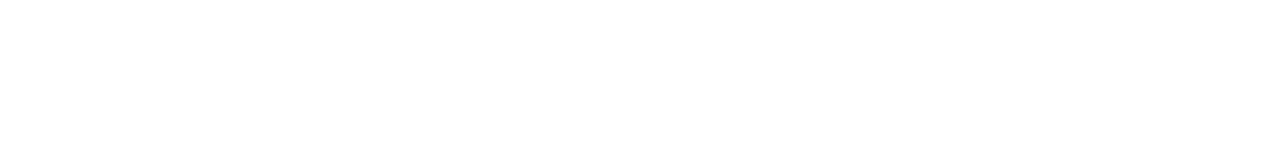
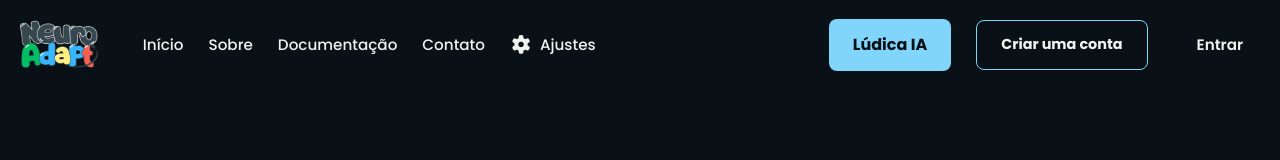
Before and after one commit to GiovannyCosta/neuroAdapt, a plain HTML site: page index.html in a window 1280 px wide. Drawn offline with Linux system fonts and the light colour scheme.

Commit message:
feat(nav): implementar header responsivo com foco em acessibilidade e design uiverse

```diff
--- a/assets/css/global.css
+++ b/assets/css/global.css
@@ -0,0 +1,105 @@
+/* ===== global ===== */
+/* IMPORTANTE:
+   Poppins para títulos/interface
+   Roboto como fallback seguro
+*/
+@import url('https://fonts.googleapis.com/css2?family=Poppins:wght@400;500;600;700&family=Roboto:wght@400;500&display=swap');
+
+/* =========================================
+   2. VARIÁVEIS (DESIGN TOKENS)
+========================================= */
+:root {
+    /* Tipografia */
+    --font-main: 'Poppins', 'Helvetica', Arial, sans-serif;
+    --font-body: 'Roboto', sans-serif;
+
+    /* Paleta Base (Modo Dark Padrão) */
+    --bg-ink-black: #091016;
+    /* Fundo Principal */
+    --bg-glass: rgba(9, 16, 22, 0.7);
+    /* Para o efeito de vidro no header */
+    --bg-white: #f0f4ef;
+
+    --text-white: #f0f4ef;
+    --text-black: #000000;
+    --text-metal: #94a3b8;
+    /* Ajustei levemente para melhor contraste no dark */
+
+    /* Tons Pastéis (Modo Calmo/Foco) */
+    --calm-primary: #81D4FA;
+    --calm-secondary: #B2DFDB;
+
+    /* Cores Vibrantes (Modo Estímulo) */
+    --stimulant-primary: #FF9800;
+    --stimulant-secondary: #FFEB3B;
+    --stimulant-accent: #F44336;
+
+    /* Dimensões e Layout */
+    --border-radius-sm: 8px;
+    --border-radius-lg: 16px;
+    --header-height: 90px;
+    --container-width: 1280px;
+    /* Defini um padrão seguro para desktop */
+}
+
+/* =========================================
+   3. RESET & CONFIGURAÇÕES BASE
+========================================= */
+* {
+    margin: 0;
+    padding: 0;
+    box-sizing: border-box;
+    text-decoration: none;
+
+}
+
+body {
+    background-color: var(--bg-ink-black);
+    color: var(--text-white);
+    font-family: var(--font-main);
+    line-height: 1.6;
+    overflow-x: hidden;
+    /* Evita rolagem horizontal indesejada */
+}
+
+/* =========================================
+   4. ACESSIBILIDADE E FOCO (CRÍTICO)
+========================================= */
+:focus-visible {
+    outline: 3px solid var(--calm-primary);
+    outline-offset: 4px;
+    /* Aumentei um pouco para não colar no elemento */
+    border-radius: 4px;
+}
+
+/* Preferência de Movimento Reduzido */
+@media (prefers-reduced-motion: reduce) {
+    *, ::before, ::after {
+        animation-duration: 0.01ms !important;
+        animation-iteration-count: 1 !important;
+        transition-duration: 0.01ms !important;
+        scroll-behavior: auto !important;
+    }
+}
+
+/* Sr-Only (Leitores de Tela) */
+.sr-only {
+    position: absolute;
+    width: 1px;
+    height: 1px;
+    padding: 0;
+    margin: -1px;
+    overflow: hidden;
+    clip: rect(0, 0, 0, 0);
+    white-space: nowrap;
+    border-width: 0;
+}
+
+/* =========================================
+   5. CLASSES UTILITÁRIAS
+========================================= */
+.container {
+    width: 90%;
+    max-width: var(--container-width);
+    margin: 0 auto;
+}
--- /dev/null
+++ b/assets/css/header.css
@@ -0,0 +1,175 @@
+/* ===== HEADER - NEUROADAPT ===== */
+
+.main-header {
+    height: var(--header-height);
+    width: 100%;
+    position: fixed;
+    top: 0;
+    left: 0;
+    z-index: 1000;
+
+    background: var(--bg-ink-black);
+    backdrop-filter: blur(12px);
+    -webkit-backdrop-filter: blur(12px);
+    display: flex;
+    align-items: center;
+}
+
+/* Navbar ocupando toda a largura para efeito de extremidades */
+.navbar {
+    display: flex;
+    align-items: center;
+    justify-content: space-between;
+    width: 100%;
+    padding: 0 1%;
+}
+
+/* ===== LADO ESQUERDO: LOGO E LINKS ===== */
+.nav-left {
+    display: flex;
+    align-items: center;
+    gap: 40px;
+    /* Espaço entre Logo e início do Menu */
+}
+
+/* Logo */
+.navbar-logo a {
+    display: flex;
+    align-items: center;
+    gap: 12px;
+    text-decoration: none;
+    transition: opacity 0.3s ease;
+}
+
+/*to do: trocar pela logo img*/
+.navbar-logo h2 {
+    color: var(--text-white);
+    font-size: 1.3rem;
+    font-weight: 700;
+    letter-spacing: 1.5px;
+    margin: 0;
+}
+
+.navbar-logo img {
+    height: 90px;
+    width: auto;
+    display: block;
+}
+
+/* Menu de Navegação */
+.navbar-menu {
+    display: flex;
+    align-items: center;
+    gap: 25px;
+}
+
+.nav-link {
+    color: var(--text-white);
+    font-size: 0.95rem;
+    font-weight: 500;
+    display: flex;
+    align-items: center;
+    gap: 8px;
+    transition: color 0.3s cubic-bezier(0.4, 0, 0.2, 1);
+}
+
+.nav-link:hover {
+    color: var(--calm-primary);
+}
+
+/* Estilização da Engrenagem */
+.nav-link i {
+    font-size: 1.1rem;
+    color: var(--text-white);
+    transition: transform 0.6s cubic-bezier(0.34, 1.56, 0.64, 1);
+}
+
+/* Animação
+    info:  apenas se o usuário permitir movimento */
+@media (prefers-reduced-motion: no-preference) {
+    .nav-link:hover i {
+        transform: rotate(90deg);
+        color: var(--calm-primary);
+    }
+}
+
+/* ===== LADO DIREITO: BOTÕES DE AÇÃO ===== */
+.nav-right {
+    display: flex;
+    align-items: center;
+    gap: 25px;
+    /* Espaço entre Lúdica, Entrar, Criar Conta */
+}
+
+.btn {
+    color: var(--text-white);
+    display: inline-flex;
+    align-items: center;
+    justify-content: center;
+    padding: 0.8rem 1.5rem;
+    border-radius: var(--border-radius-sm);
+    font-weight: 600;
+    cursor: pointer;
+    text-decoration: none;
+    font-family: var(--font-main);
+    transition: transform 0.2s ease, box-shadow 0.2s ease, filter 0.2s;
+}
+
+.btn:hover {
+    opacity: 0.8;
+    filter: brightness(1.1);
+}
+
+.btn-ludica {
+    background-color: var(--calm-primary);
+    color: var(--bg-ink-black);
+    font-weight: bold;
+}
+
+/* Botão Criar Conta */
+.btn-create {
+    font-weight: 700;
+    font-size: 0.9rem;
+    border: 1px solid var(--calm-primary);
+}
+
+.btn-login {
+    font-weight: 600;
+    font-size: 0.95rem;
+    transition: opacity 0.2s;
+}
+
+/* =========================================
+   RESPONSIVIDADE BÁSICA
+========================================= */
+@media (max-width: 1100px) {
+    .nav-left {
+
+        gap: 20px;
+    }
+
+    .navbar-menu {
+        gap: 15px;
+    }
+
+    .navbar-logo h2 {
+        display: none;
+    }
+
+    .btn {
+        padding: 0.5rem 1.2rem;
+        text-align: center;
+        font-size: 0.9rem;
+
+    }
+
+    /* Mantém apenas a img em telas médias */
+}
+
+@media (max-width: 850px) {
+
+    /* No futuro, aqui entra o Menu Mobile */
+    .navbar-menu {
+        display: none;
+    }
+}
--- a/index.html
+++ b/index.html
@@ -6,12 +6,48 @@
     <meta name="viewport" content="width=device-width, initial-scale=1.0">
 
     <link rel="icon" href="assets/ico/#" type="image/x-icon">
-
+    <link rel="stylesheet" href="./assets/css/global.css">
+    <link rel="stylesheet" href="./assets/css/header.css">
+    <link rel="stylesheet" href="https://cdnjs.cloudflare.com/ajax/libs/font-awesome/7.0.1/css/all.min.css"
+        integrity="sha512-2SwdPD6INVrV/lHTZbO2nodKhrnDdJK9/kg2XD1r9uGqPo1cUbujc+IYdlYdEErWNu69gVcYgdxlmVmzTWnetw=="
+        crossorigin="anonymous" referrerpolicy="no-referrer" />
     <title>NeuroAdapt - Home</title>
 </head>
 
 <body>
+    <div class="main-container">
+        <!-- Start Header - Navbar -->
+        <header class="main-header">
+            <div class="navbar">
+                <div class="nav-left">
+                    <div class="navbar-logo">
+                        <a href="/" aria-label="NeuroAdapt Início">
+                            <!-- <h2>NEUROADAPT</h2> -->
+                            <img src="./assets/img/logo-neuro-adapt.png" alt="Logo NeuroAdapt">
+                        </a>
+                    </div>
 
+                    <nav class="navbar-menu" aria-label="Menu Principal">
+                        <a href="#" class="nav-link">Início</a>
+                        <a href="#" class="nav-link">Sobre</a>
+                        <a href="#" class="nav-link">Documentação</a>
+                        <a href="#" class="nav-link">Contato</a>
+                        <a href="settings.html" class="nav-link" aria-label="Configurações">
+                            <i class="fa-solid fa-gear" aria-hidden="true"></i>
+                            Ajustes
+                        </a>
+                    </nav>
+                </div>
+
+                <div class="nav-right">
+                    <a href="#" class="btn btn-ludica">Lúdica IA</a>
+                    <a href="#" class="btn btn-create">Criar uma conta</a>
+                    <a href="#" class="btn btn-login">Entrar</a>
+
+                </div>
+            </div>
+        </header>
+    </div>
 </body>
 
 </html>
```
Also changed, not shown: assets/img/logo-neuro-adapt.png (added).
